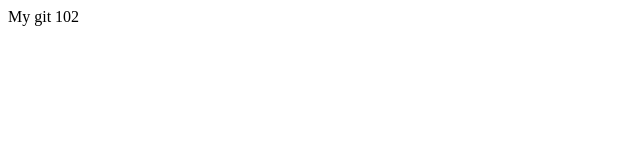
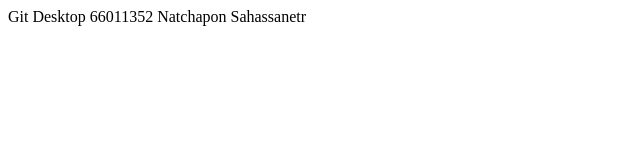
Before and after one commit to DisEzMike/git101, a plain HTML site: page index.html in a window 1280 px wide. Shown: the whole page, without its empty margins (0-640 px from the left). Drawn offline with Linux system fonts and the light colour scheme.

Commit message:
Update index.html

```diff
--- a/index.html
+++ b/index.html
@@ -6,6 +6,6 @@
     <title>Document</title>
 </head>
 <body>
-    My git 102
+    Git Desktop 66011352 Natchapon Sahassanetr
 </body>
 </html>
```
